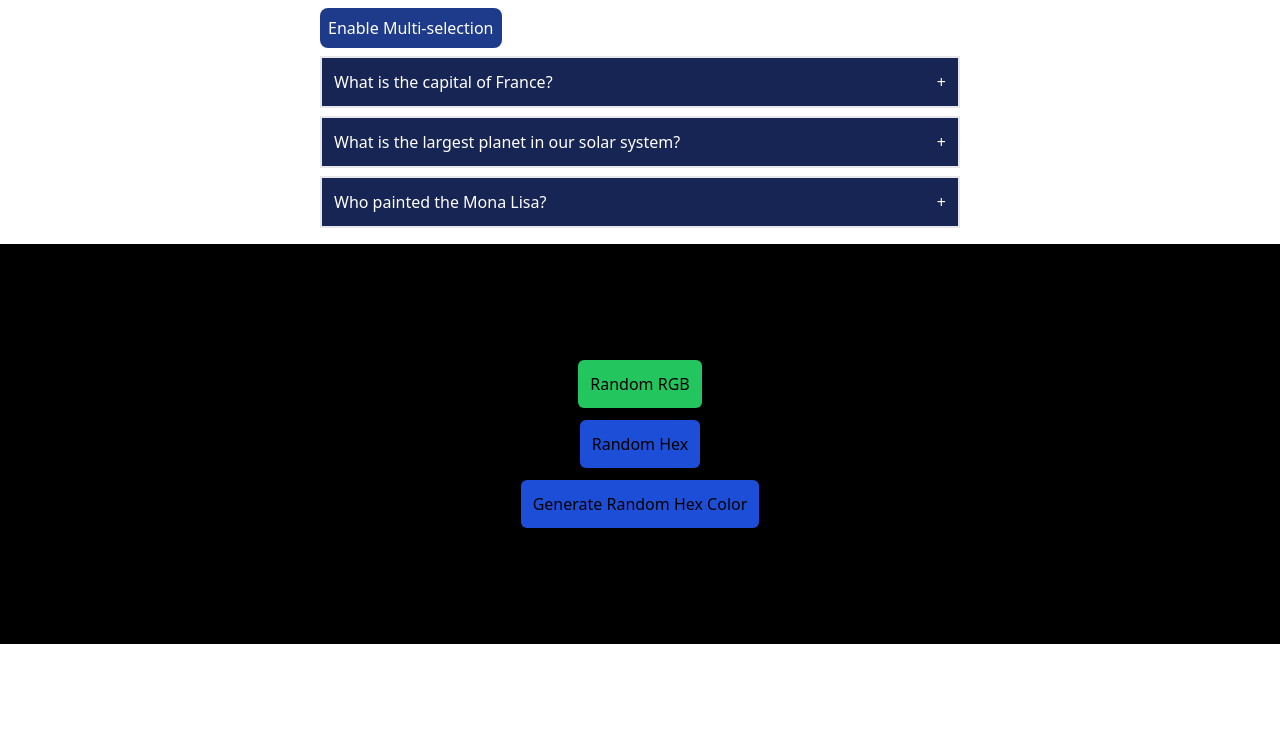
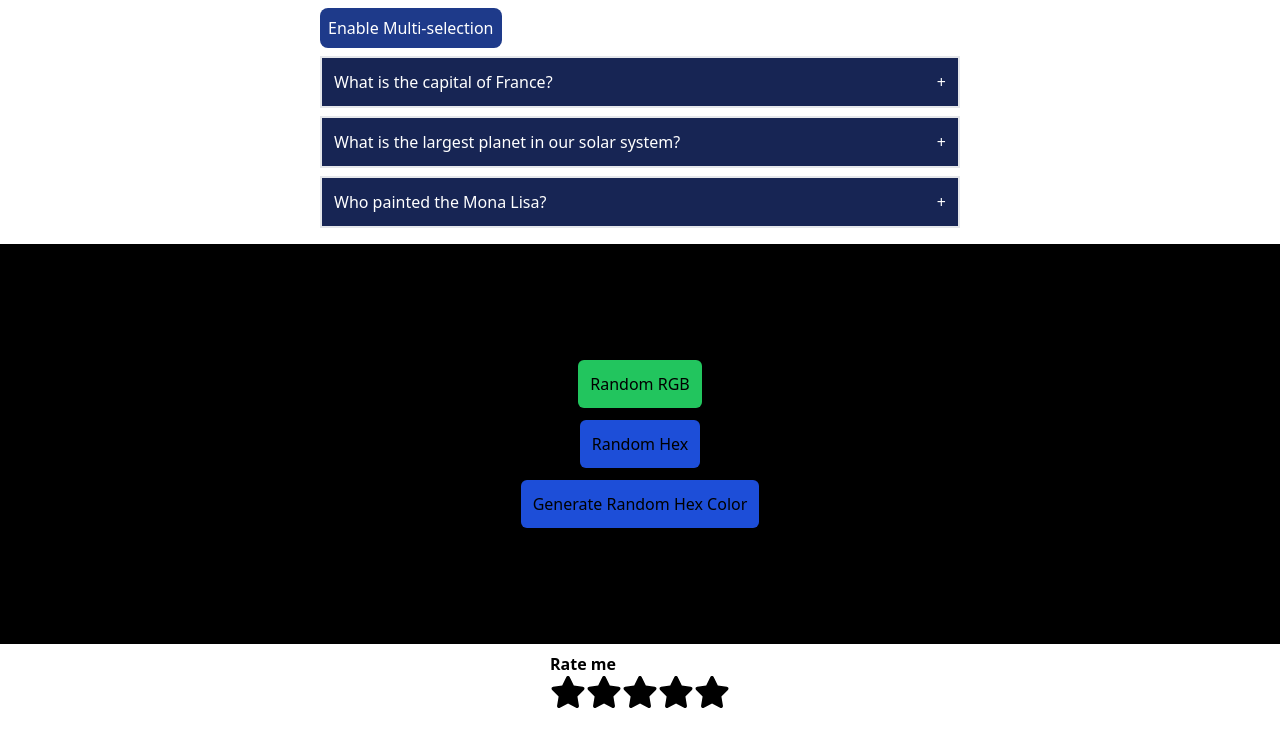
Before and after one commit to asterisktotle/react_freecodecamp, a Next.js app: page / in a window 1280 px wide. Shown: the top 746 px of the page. Built offline with nearby package versions, Linux system fonts and the light colour scheme.

Commit message:
reviewstar component done

```diff
--- a/app/page.tsx
+++ b/app/page.tsx
@@ -1,11 +1,13 @@
 import Accordion from '@/components/Accordion';
 import RandomColor from '@/components/RandomColor';
+import ReviewsStar from '@/components/ReviewsStar';
 
 export default function Home() {
 	return (
 		<main className="h-screen">
 			<Accordion />
 			<RandomColor />
+			<ReviewsStar numOfStars={5} />
 		</main>
 	);
 }
--- /dev/null
+++ b/components/ReviewsStar.tsx
@@ -0,0 +1,57 @@
+'use client';
+import React, { useState } from 'react';
+import { FontAwesomeIcon } from '@fortawesome/react-fontawesome';
+import { faStar } from '@fortawesome/free-solid-svg-icons';
+
+const ReviewsStar = ({ numOfStars = 5 }) => {
+	const [rating, setRating] = useState(0);
+	const [hover, setHover] = useState(0);
+
+	const handleClick = (getCurrentIndex) => {
+		setRating(getCurrentIndex);
+		console.log('click');
+	};
+	const handleMouseEnter = (getCurrentIndex) => {
+		setHover(getCurrentIndex);
+		console.log(`mouse move: ${getCurrentIndex}`);
+	};
+	const handleMouseLeave = () => {
+		setHover(rating);
+	};
+
+	return (
+		<div className="flex justify-center gap-2 items-center p-2 max-h-full">
+			<div className="mb-3">
+				<h3 className="font-bold">Rate me</h3>
+				<span>
+					{[...Array(numOfStars)].map((_, index) => {
+						index += 1;
+
+						return (
+							<FontAwesomeIcon
+								key={index}
+								icon={faStar}
+								size="2x"
+								color={index <= (hover || rating) ? 'yellow' : 'black'}
+								onClick={() => handleClick(index)}
+								onMouseEnter={() => handleMouseEnter(index)}
+								onMouseLeave={() => handleMouseLeave()}
+							/>
+						);
+					})}
+				</span>
+				<div>
+					{rating > 0 ? (
+						rating >= 3 ? (
+							<p>Thank you!</p>
+						) : (
+							<p>I will improve more!</p>
+						)
+					) : null}
+				</div>
+			</div>
+		</div>
+	);
+};
+
+export default ReviewsStar;
--- a/package.json
+++ b/package.json
@@ -9,6 +9,9 @@
     "lint": "next lint"
   },
   "dependencies": {
+    "@fortawesome/fontawesome-svg-core": "^6.7.2",
+    "@fortawesome/free-solid-svg-icons": "^6.7.2",
+    "@fortawesome/react-fontawesome": "^0.2.2",
     "dependencies": "^0.0.1",
     "next": "15.1.4",
     "react": "^19.0.0",
```
Also changed, not shown: 1 other file (tests, documents, lock files or other folders).
